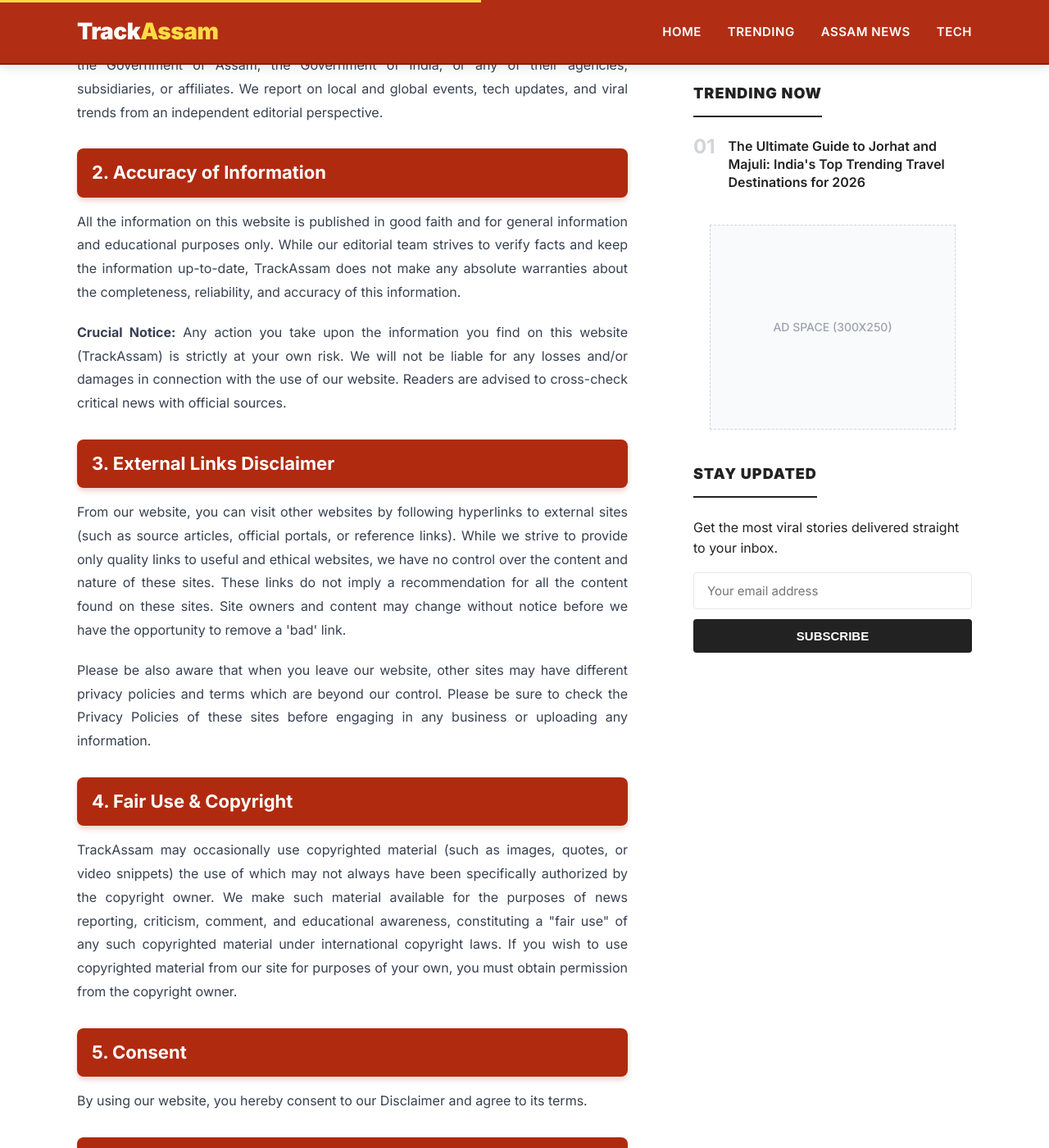
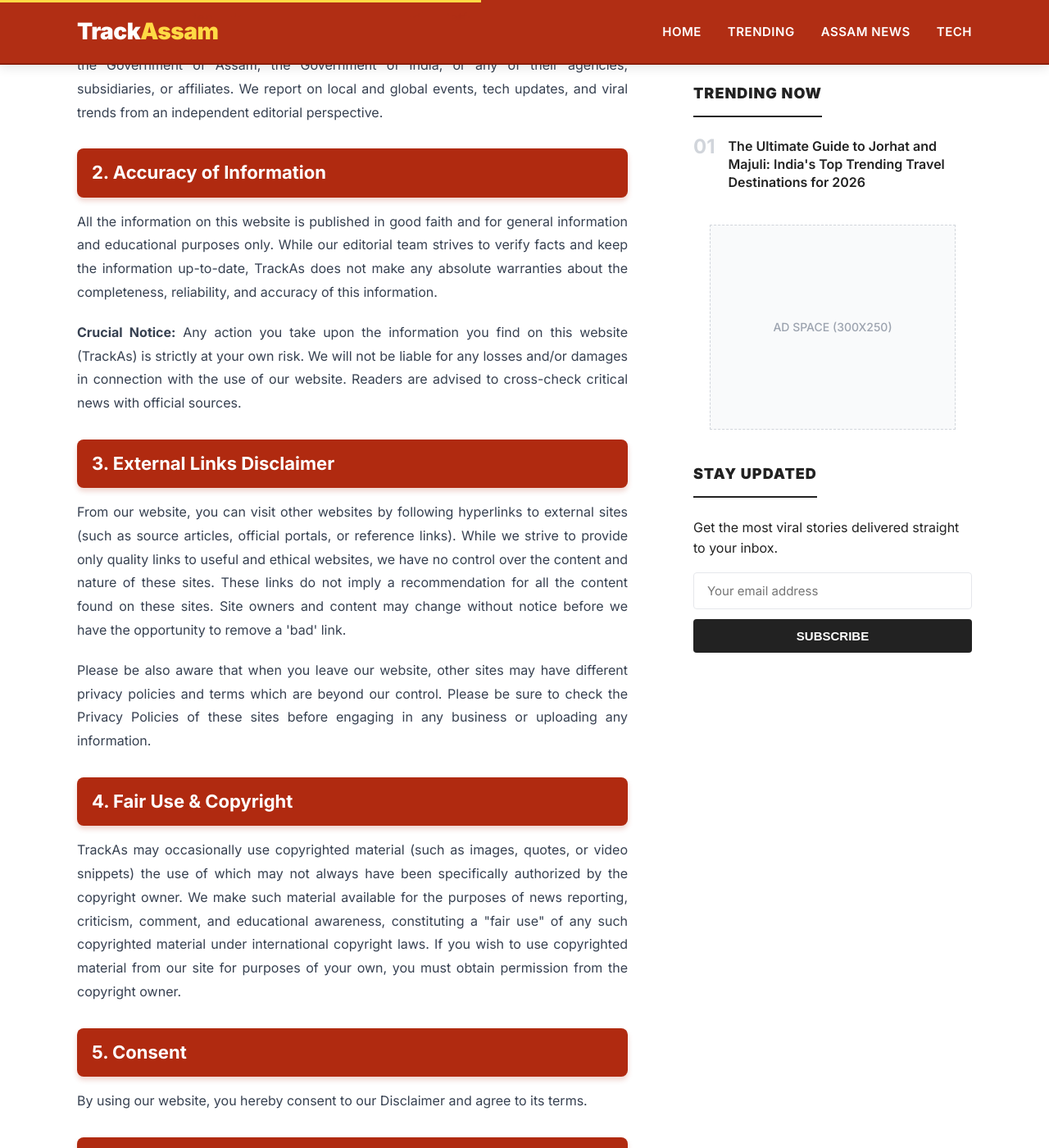
Before and after one commit to niyuktiassam2026-droid/trackassam, a Jekyll site: the page built from disclaimer.html, in a window 1280 px wide and 1400 px high, scrolled down 521 px. Shown: the whole window at 82% size. Built offline with Jekyll 4.4.1, drawn with Linux system fonts in a browser that asks for light colours.

Commit message:
Update disclaimer.html

```diff
--- a/disclaimer.html
+++ b/disclaimer.html
@@ -1,7 +1,7 @@
 ---
 layout: default
 title: Disclaimer
-description: Read the official disclaimer of TrackAssam. We are an independent news and tech media platform providing updates for general informational purposes.
+description: Read the official disclaimer of TrackAs. We are an independent news and tech media platform providing updates for general informational purposes.
 ---
 
 <article class="single-post-view">
@@ -12,18 +12,18 @@ description: Read the official disclaimer of TrackAssam. We are an independent n
         <p>If you require any more information or have any questions about our site's disclaimer, please feel free to contact us via our <a href="{{ '/contact.html' | relative_url }}" style="color: var(--color-accent); font-weight: 500;">Contact Page</a>.</p>
 
         <h2 style="font-size: 22px; margin-top: 30px; margin-bottom: 15px;">1. Independent News Platform</h2>
-        <p><strong>TrackAssam is an independent, private news and media platform.</strong> We are strictly not affiliated, associated, authorized, endorsed by, or in any way officially connected with the Government of Assam, the Government of India, or any of their agencies, subsidiaries, or affiliates. We report on local and global events, tech updates, and viral trends from an independent editorial perspective.</p>
+        <p><strong>TrackAs is an independent, private news and media platform.</strong> We are strictly not affiliated, associated, authorized, endorsed by, or in any way officially connected with the Government of Assam, the Government of India, or any of their agencies, subsidiaries, or affiliates. We report on local and global events, tech updates, and viral trends from an independent editorial perspective.</p>
 
         <h2 style="font-size: 22px; margin-top: 30px; margin-bottom: 15px;">2. Accuracy of Information</h2>
-        <p>All the information on this website is published in good faith and for general information and educational purposes only. While our editorial team strives to verify facts and keep the information up-to-date, TrackAssam does not make any absolute warranties about the completeness, reliability, and accuracy of this information.</p>
-        <p><strong>Crucial Notice:</strong> Any action you take upon the information you find on this website (TrackAssam) is strictly at your own risk. We will not be liable for any losses and/or damages in connection with the use of our website. Readers are advised to cross-check critical news with official sources.</p>
+        <p>All the information on this website is published in good faith and for general information and educational purposes only. While our editorial team strives to verify facts and keep the information up-to-date, TrackAs does not make any absolute warranties about the completeness, reliability, and accuracy of this information.</p>
+        <p><strong>Crucial Notice:</strong> Any action you take upon the information you find on this website (TrackAs) is strictly at your own risk. We will not be liable for any losses and/or damages in connection with the use of our website. Readers are advised to cross-check critical news with official sources.</p>
 
         <h2 style="font-size: 22px; margin-top: 30px; margin-bottom: 15px;">3. External Links Disclaimer</h2>
         <p>From our website, you can visit other websites by following hyperlinks to external sites (such as source articles, official portals, or reference links). While we strive to provide only quality links to useful and ethical websites, we have no control over the content and nature of these sites. These links do not imply a recommendation for all the content found on these sites. Site owners and content may change without notice before we have the opportunity to remove a 'bad' link.</p>
         <p>Please be also aware that when you leave our website, other sites may have different privacy policies and terms which are beyond our control. Please be sure to check the Privacy Policies of these sites before engaging in any business or uploading any information.</p>
 
         <h2 style="font-size: 22px; margin-top: 30px; margin-bottom: 15px;">4. Fair Use & Copyright</h2>
-        <p>TrackAssam may occasionally use copyrighted material (such as images, quotes, or video snippets) the use of which may not always have been specifically authorized by the copyright owner. We make such material available for the purposes of news reporting, criticism, comment, and educational awareness, constituting a "fair use" of any such copyrighted material under international copyright laws. If you wish to use copyrighted material from our site for purposes of your own, you must obtain permission from the copyright owner.</p>
+        <p>TrackAs may occasionally use copyrighted material (such as images, quotes, or video snippets) the use of which may not always have been specifically authorized by the copyright owner. We make such material available for the purposes of news reporting, criticism, comment, and educational awareness, constituting a "fair use" of any such copyrighted material under international copyright laws. If you wish to use copyrighted material from our site for purposes of your own, you must obtain permission from the copyright owner.</p>
 
         <h2 style="font-size: 22px; margin-top: 30px; margin-bottom: 15px;">5. Consent</h2>
         <p>By using our website, you hereby consent to our Disclaimer and agree to its terms.</p>
```
